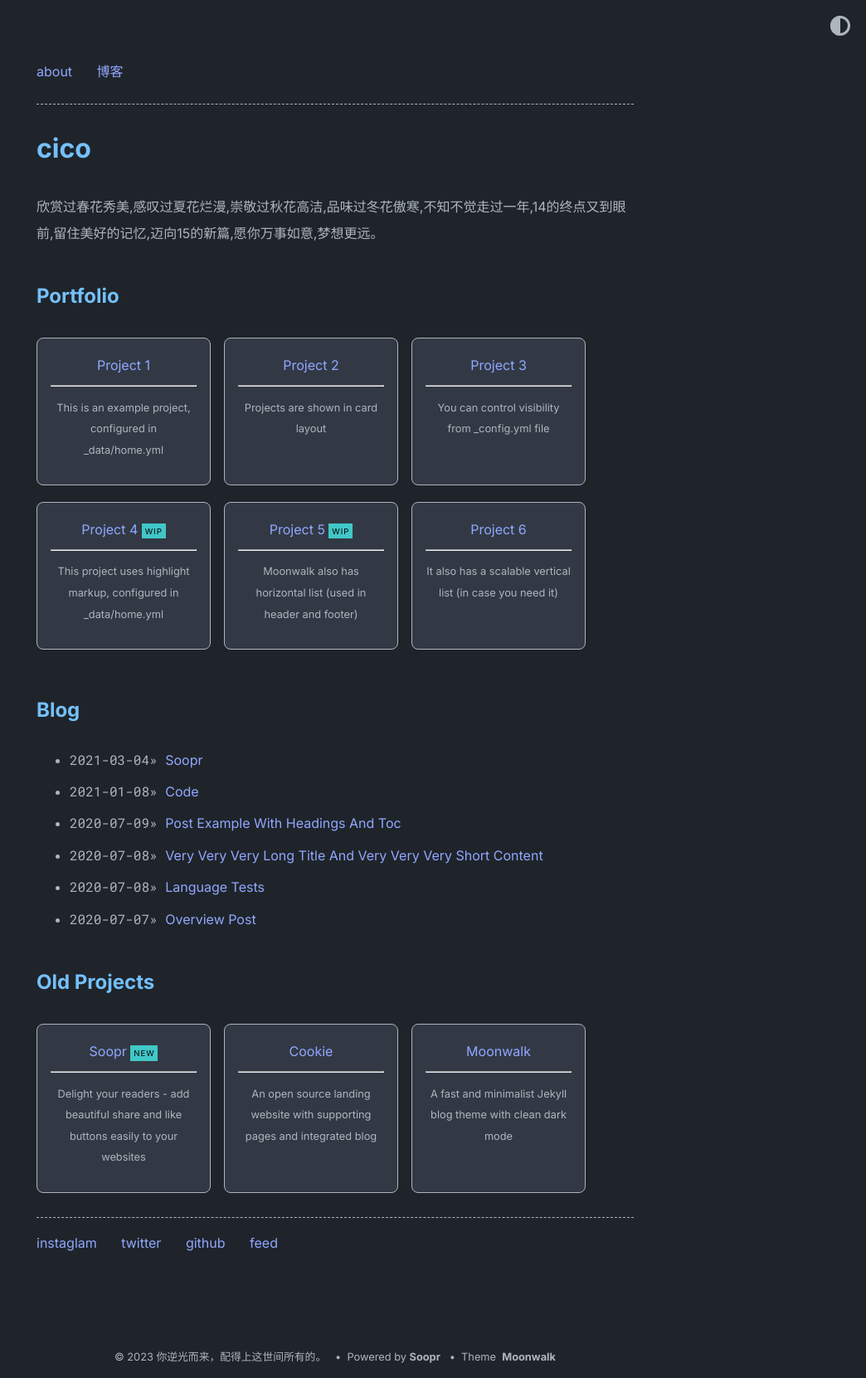
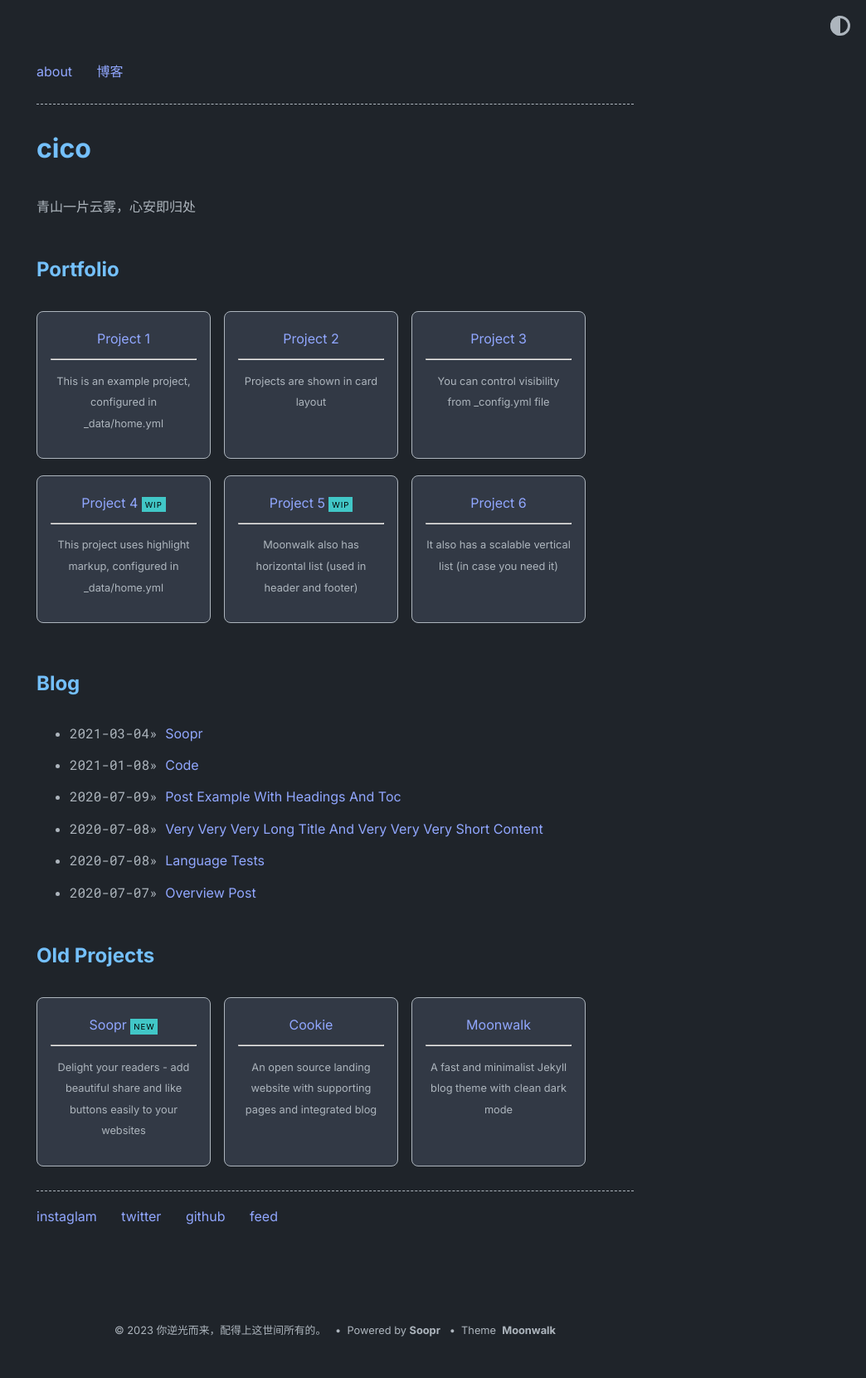
Before and after one commit to nuanyang938/Moonwalk, a Jekyll site: the page built from index.md, in a window 1280 px wide. Shown: the whole page at 83% size, without its empty margins (236-1280 px from the left). Built offline with Jekyll 4.4.1, drawn with Linux system fonts in a browser that asks for light colours; after the commit the page ends 1629 px from its top, so only the background shows below that.

Commit message:
Update _config.yml

```diff
--- a/_config.yml
+++ b/_config.yml
@@ -2,7 +2,7 @@ title: cico
 author: 你逆光而来，配得上这世间所有的。
 url: https://blog.cico.ren # root address of the site
 description: > # description of the site (multiple lines allowed)
-  欣赏过春花秀美,感叹过夏花烂漫,崇敬过秋花高洁,品味过冬花傲寒,不知不觉走过一年,14的终点又到眼前,留住美好的记忆,迈向15的新篇,愿你万事如意,梦想更远。
+  青山一片云雾，心安即归处
 
 permalink: /:slug
 
```
